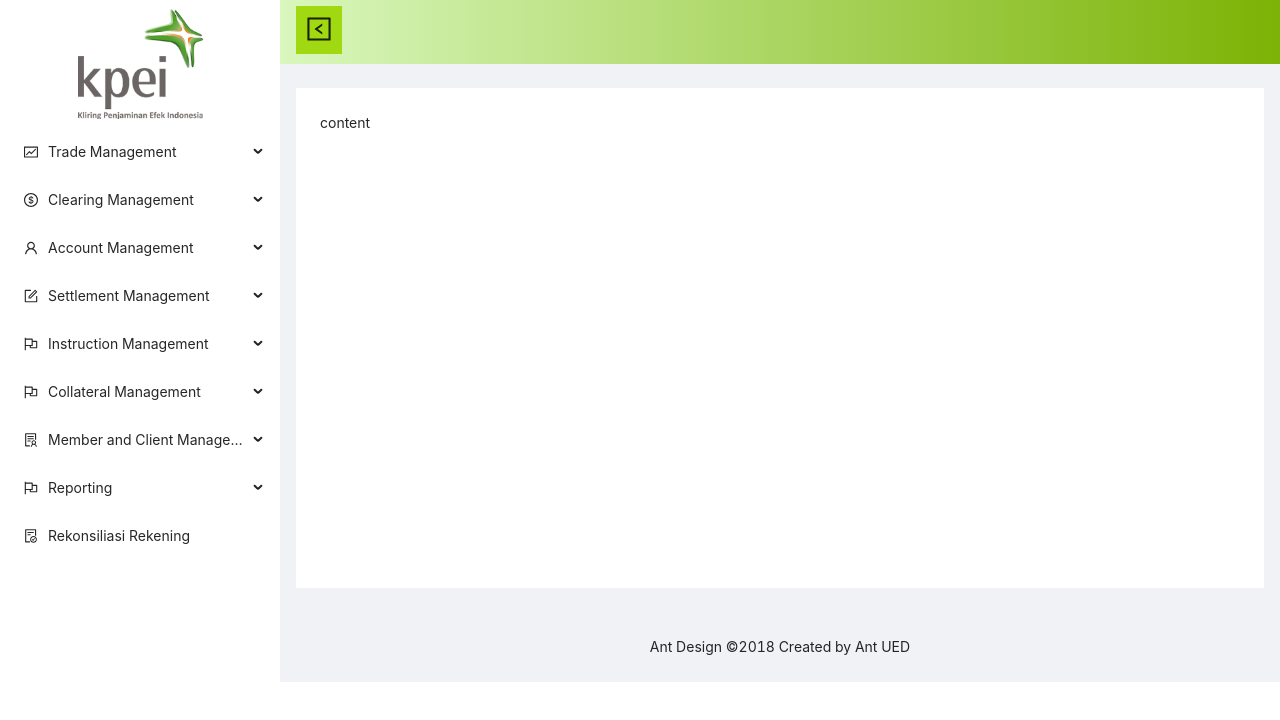
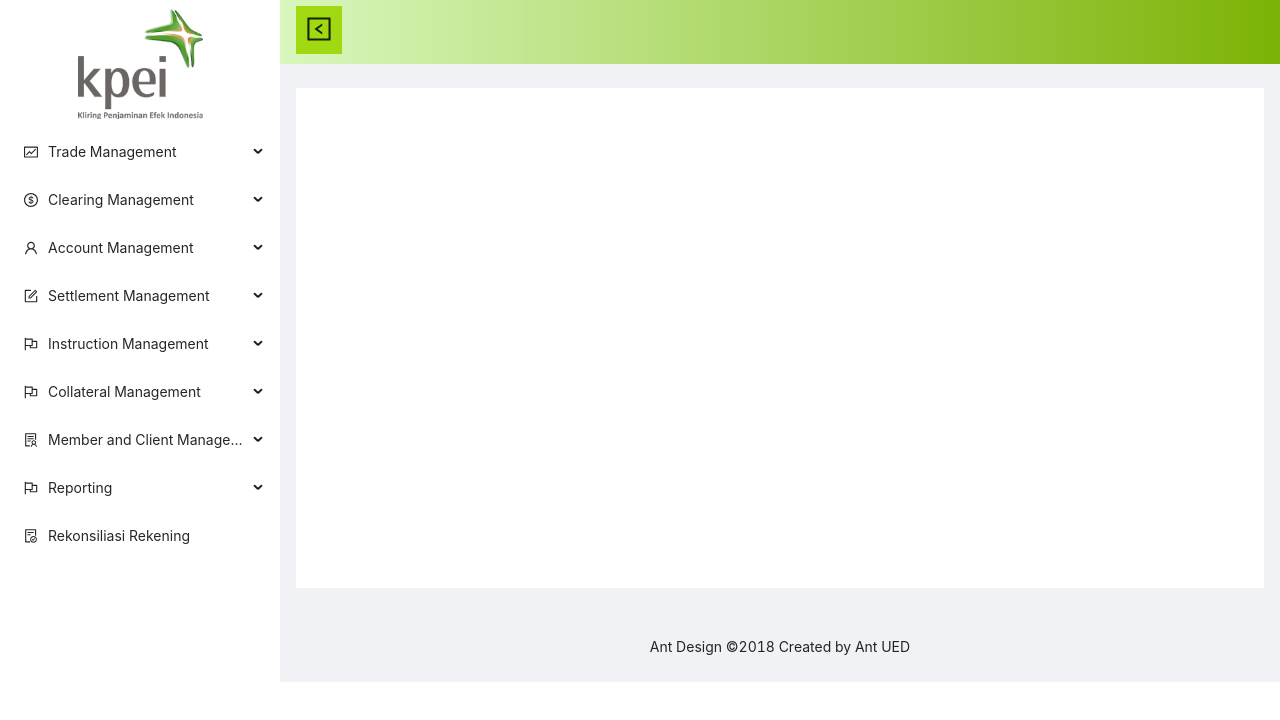
Before and after one commit to risyal/otc-derivatif, a React (Create React App) app: page / in a window 1280 px wide. Shown: the top 720 px of the page. Built offline with nearby package versions, Linux system fonts and the light colour scheme.

Commit message:
update app login

```diff
--- a/package.json
+++ b/package.json
@@ -19,8 +19,9 @@
     "start": "craco start",
     "build": "craco build",
     "test": "craco test",
-    "eject": "react-scripts eject",
-    "deploy": "gh-pages -d build"
+    "predeploy": "npm run build",
+    "deploy": "gh-pages -d build",
+    "eject": "react-scripts eject"
   },
   "eslintConfig": {
     "extends": "react-app"
--- a/src/App.js
+++ b/src/App.js
@@ -2,9 +2,10 @@ import React from 'react';
 import ReactDOM from 'react-dom';
 import {
   BrowserRouter,
-  Route
+  Route,
+  Switch
 } from "react-router-dom";
-import { LandingPage } from "./component/landing.page";
+import { LandingPage as Login } from "./component/landing.page";
 import { ProtectedRoute } from "./component/protected";
 import './App.less';
 import ViewEngine from './component/ViewEngine';
@@ -12,9 +13,14 @@ import ViewEngine from './component/ViewEngine';
 function App() {
   return (
     <BrowserRouter>
+      <Switch>
+        <Route path="/login" component={Login} />
+        <Route path="/">
+          <ViewEngine />
+        </Route>
+      </Switch>
       {/* <Route exact path="/" component={LandingPage} />
       <ProtectedRoute exact path="/app"> */}
-      <ViewEngine />
       {/* </ProtectedRoute> */}
     </BrowserRouter>
   );
--- a/src/component/ViewEngine.js
+++ b/src/component/ViewEngine.js
@@ -23,6 +23,7 @@ function ViewEngine() {
         fontSize: 14,
     };
     return (
+
         <Layout className="site-layout">
             <Navigation collapsed={collapsed}>
             </Navigation>
--- a/src/component/config/RoutePage.js
+++ b/src/component/config/RoutePage.js
@@ -14,7 +14,7 @@ import InquiryPosition from '../views/clearing/InquiryPosition';
 import SettlementPosition from '../views/clearing/SettlementPosition';
 function RoutePage() {
     return (
-        <Switch>
+        <div>
             <Route path="/inquerytrade">
                 <InquiryTradePage />
             </Route>
@@ -39,11 +39,11 @@ function RoutePage() {
             <Route path="/clearingManagement/settlementPostion">
                 <SettlementPosition />
             </Route>
-            <Route path="/">
+            <Route path="/login">
                 <LoginPage />
             </Route>
 
-        </Switch>
+        </div>
     )
 }
 export default RoutePage;
```
